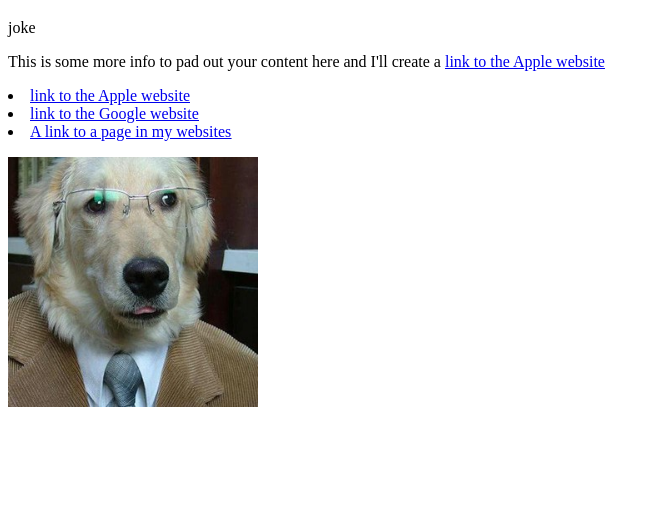
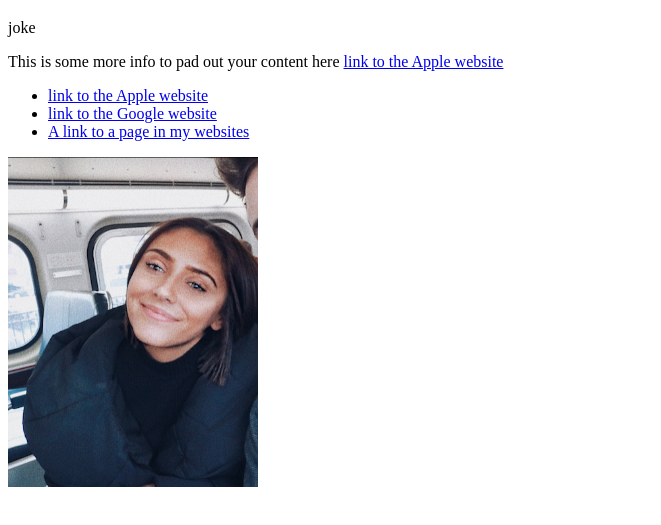
Before and after one commit to J4502-FS18/lauren-lombardo, a plain HTML site: page index.html in a window 1280 px wide. Shown: the part 61-586 px from the top of the page, without its empty margins (0-661 px from the left). Drawn offline with Linux system fonts and the light colour scheme.

Commit message:
changed picture
added a picture of me instead of a dog

```diff
--- a/index.html
+++ b/index.html
@@ -13,20 +13,20 @@
 <!--This is a comment. It won't show up in your browser, only in the page source-->
   <h1>Lauren Lombardo's class website</h1>
   <p>joke</p>
-  <p> This is some more info to pad out your content here and I'll create a   <a href="https://www.apple.com">link to the Apple website</a></p>
+  <p> This is some more info to pad out your content here
+    <a href="https://www.apple.com">link to the Apple website</a></p>
 
-
-  <u>
+<ul>
     <li><a href="https://www.apple.com">link to the Apple website</a></li>
     <li> <a href="https://www.google.com">link to the Google website</a> </li>
-    <li><a href="index2.html"> A link to a page in my websites</a> </li>
+    <li> <a href="index2.html"> A link to a page in my websites</a> </li>
   </ul>
   <p>
   </p>
 
   <a href="mailto:laurenlombardo@mail.missouri.edu">
 
-  <img src="dogglasses.jpeg" alt="an image of a dog with glasses on" width="250px"/>
+  <img src="me.jpeg" alt="an image of me linked to my email" width="250px"/>
   </a>
 
 
```
Also changed, not shown: index2.html (+2 -2 lines), dogglasses.jpeg (deleted), me.jpeg (added), 1 other file.
